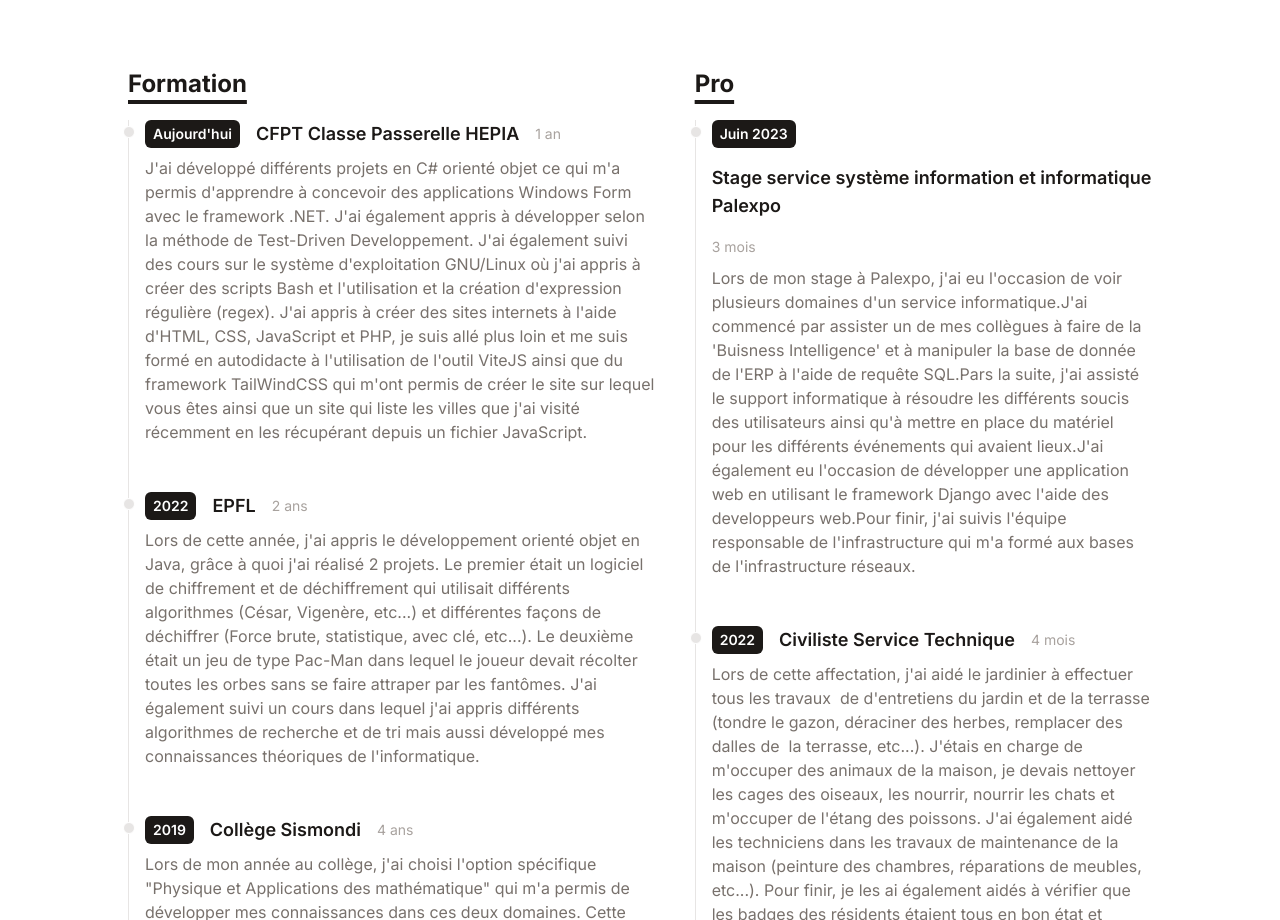
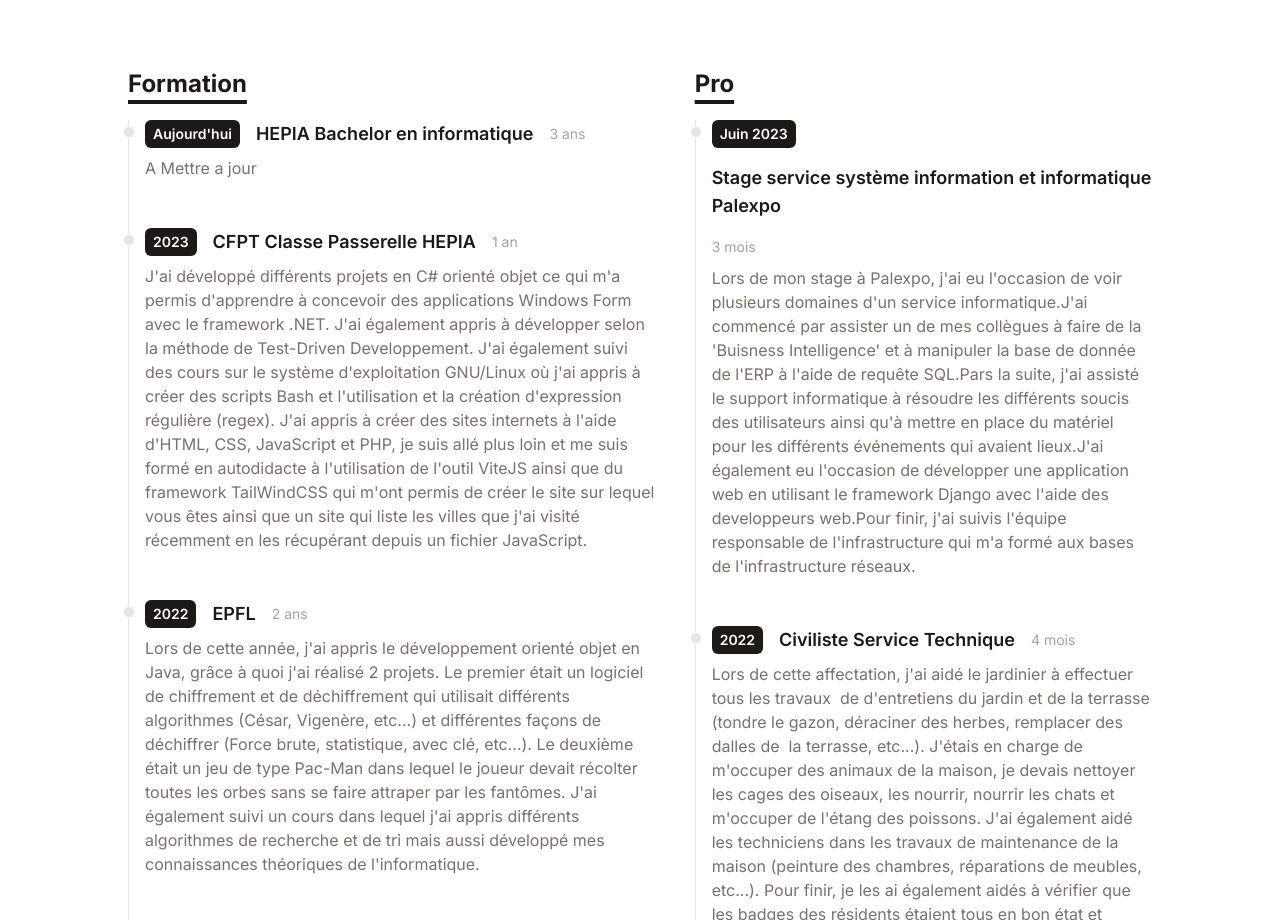
Before and after one commit to ArianDervishaj/ariandervishaj.ch, a React (Vite) app: page / in a window 1280 px wide. Shown: the part 1100-2020 px from the top of the page. Built offline with nearby package versions, Linux system fonts and the light colour scheme.

Commit message:
Update timelineAcademique.js

```diff
--- a/src/data/timelineAcademique.js
+++ b/src/data/timelineAcademique.js
@@ -1,6 +1,14 @@
 export default [
   {
     year: "Aujourd'hui",
+    title: "HEPIA Bachelor en informatique",
+    duration: "3 ans",
+    details: [
+      "A Mettre a jour",
+    ],
+  },
+  {
+    year: "2023",
     title: "CFPT Classe Passerelle HEPIA",
     duration: "1 an",
     details: [
```
